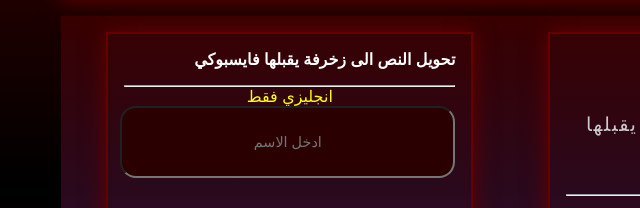
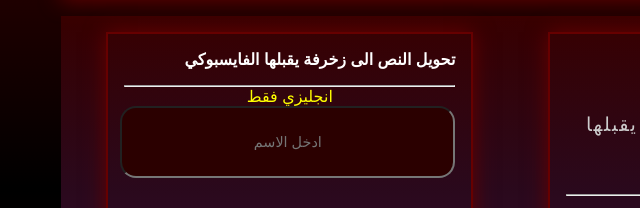
Before and after one commit to devispeed/decoText, a plain HTML site: page index.html in a window 1280 px wide. Shown: the part 340-548 px from the top of the page, 19-659 px from the left. Drawn offline with Linux system fonts and the light colour scheme; no server answers.

Commit message:
Update index.html

```diff
--- a/index.html
+++ b/index.html
@@ -54,7 +54,7 @@
     <main>
       <div class="container">
         <div class="deco-text">
-          <h2>تحويل النص الى زخرفة يقبلها فايسبوكي <i></i></h2>
+          <h2>تحويل النص الى زخرفة يقبلها الفايسبوكي <i></i></h2>
           <hr>
           <p style="color: yellow; text-align: center;">انجليزي فقط</p>
           <input
```
